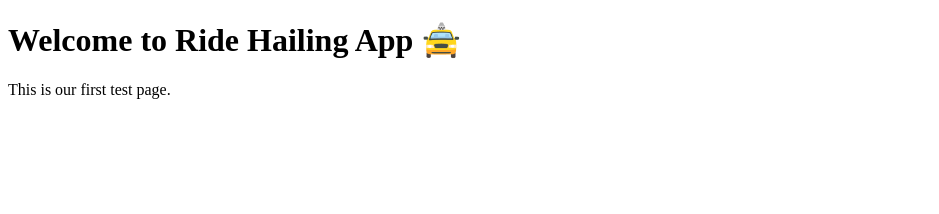
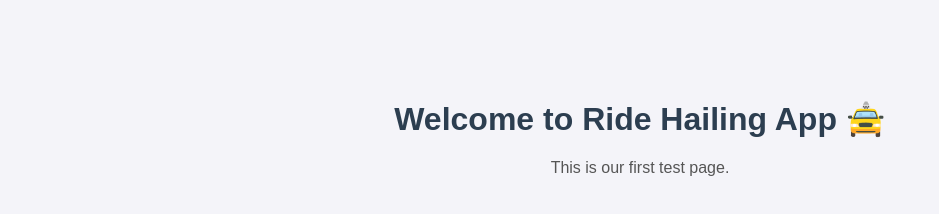
Before and after one commit to Richie2620/ride-hailing-app, a plain HTML site: page index.html in a window 1280 px wide. Shown: the whole page, without its empty margins (0-939 px from the left). Drawn offline with Linux system fonts and the light colour scheme.

Commit message:
Update index.html

```diff
--- a/index.html
+++ b/index.html
@@ -2,7 +2,7 @@
 <html>
   <head>
     <title>Ride Hailing App</title>
-  </head>
+    <link rel="stylesheet" href="style.css">  </head>
   <body>
     <h1>Welcome to Ride Hailing App 🚖</h1>
     <p>This is our first test page.</p>
```
